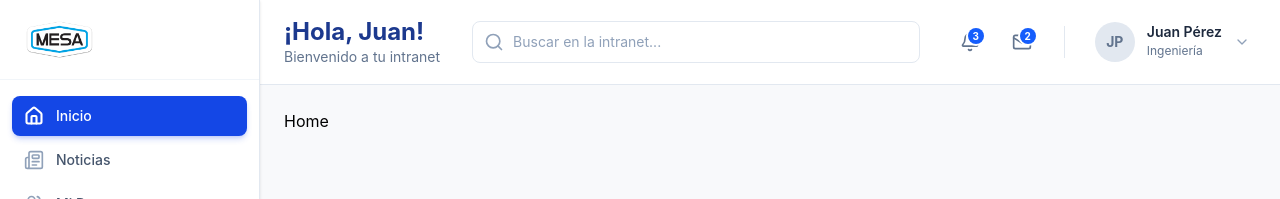
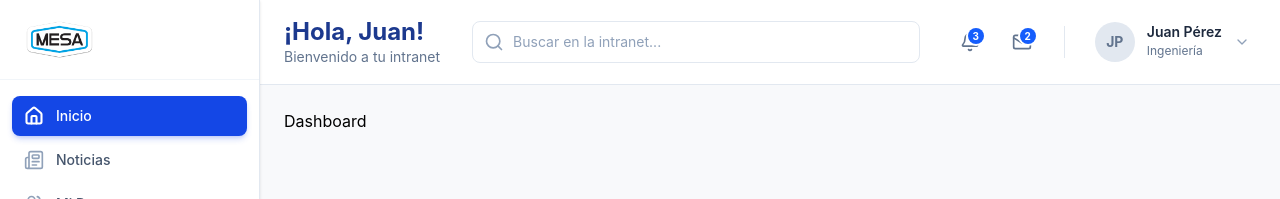
Before and after one commit to Manufacturas-Especializadas/Intranet-Version-2-FrontEnd, a React (Vite) app: page / in a window 1280 px wide. Shown: the top 199 px of the page. Built offline with nearby package versions, Linux system fonts and the light colour scheme.

Commit message:
refactor(component): se cambio el nombre a un nombre mas adecuado

```diff
--- /dev/null
+++ b/src/pages/Dashboard/Dashboard.tsx
@@ -0,0 +1,3 @@
+export const Dashboard = () => {
+  return <div>Dashboard</div>;
+};
--- a/src/pages/Home/Home.tsx
+++ /dev/null
@@ -1,3 +0,0 @@
-export const Home = () => {
-  return <div>Home</div>;
-};
--- a/src/routes/Routes.tsx
+++ b/src/routes/Routes.tsx
@@ -1,10 +1,10 @@
 import { Route, Routes } from "react-router-dom";
-import { Home } from "../pages/Home/Home";
+import { Dashboard } from "../pages/Dashboard/Dashboard";
 
 export const MyRoutes = () => {
   return (
     <Routes>
-      <Route path="/" element={<Home />} />
+      <Route path="/" element={<Dashboard />} />
     </Routes>
   );
 };
```
